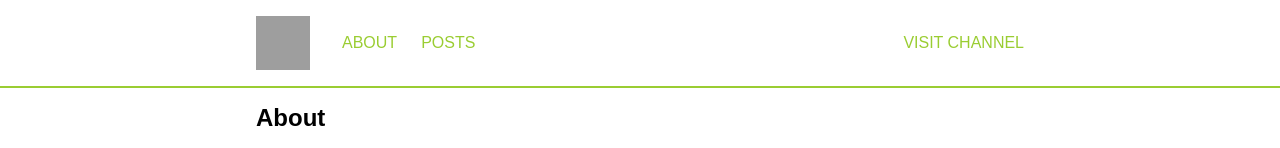
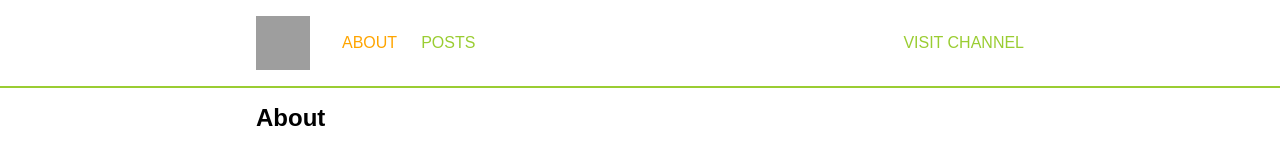
Before and after one commit to hellsgor/ulbi-react-fundamental-course, a React (Vite) app: page /about in a window 1280 px wide. Shown: the top 148 px of the page. Built offline with nearby package versions, Linux system fonts and the light colour scheme; grey boxes are pictures that could not be loaded.

Commit message:
Feat[Header]: implemented current page highlighting

```diff
--- a/src/components/Header/Header.module.css
+++ b/src/components/Header/Header.module.css
@@ -29,6 +29,10 @@
   text-decoration: none;
 }
 
+.headerNavItem.active {
+  color: orange;
+}
+
 @media(hover: hover) {
   .headerNavItem:hover {
     color: #a2e61b;
--- a/src/components/Header/Header.tsx
+++ b/src/components/Header/Header.tsx
@@ -1,4 +1,4 @@
-import { Link } from 'react-router-dom';
+import { NavLink, Link } from 'react-router-dom';
 import classes from './Header.module.css';
 
 export type NavItem = {
@@ -19,23 +19,28 @@ export const Header = () => {
           <div className={classes.headerLogo}></div>
           <nav className={classes.headerNav}>
             {navItems.map((item) => (
-              <Link
+              <NavLink
                 key={item.text}
                 to={item.path}
-                className={classes.headerNavItem}
+                className={({ isActive }) =>
+                  isActive
+                    ? `${classes.headerNavItem} ${classes.active}`
+                    : classes.headerNavItem
+                }
+                end
               >
                 {item.text}
-              </Link>
+              </NavLink>
             ))}
           </nav>
           <div className={classes.headerContacts}>
-            <a
+            <Link
               target="_blank"
-              href="https://www.youtube.com/@UlbiTV"
+              to="https://www.youtube.com/@UlbiTV"
               className={classes.headerNavItem}
             >
               visit channel
-            </a>
+            </Link>
           </div>
         </div>
       </div>
```
